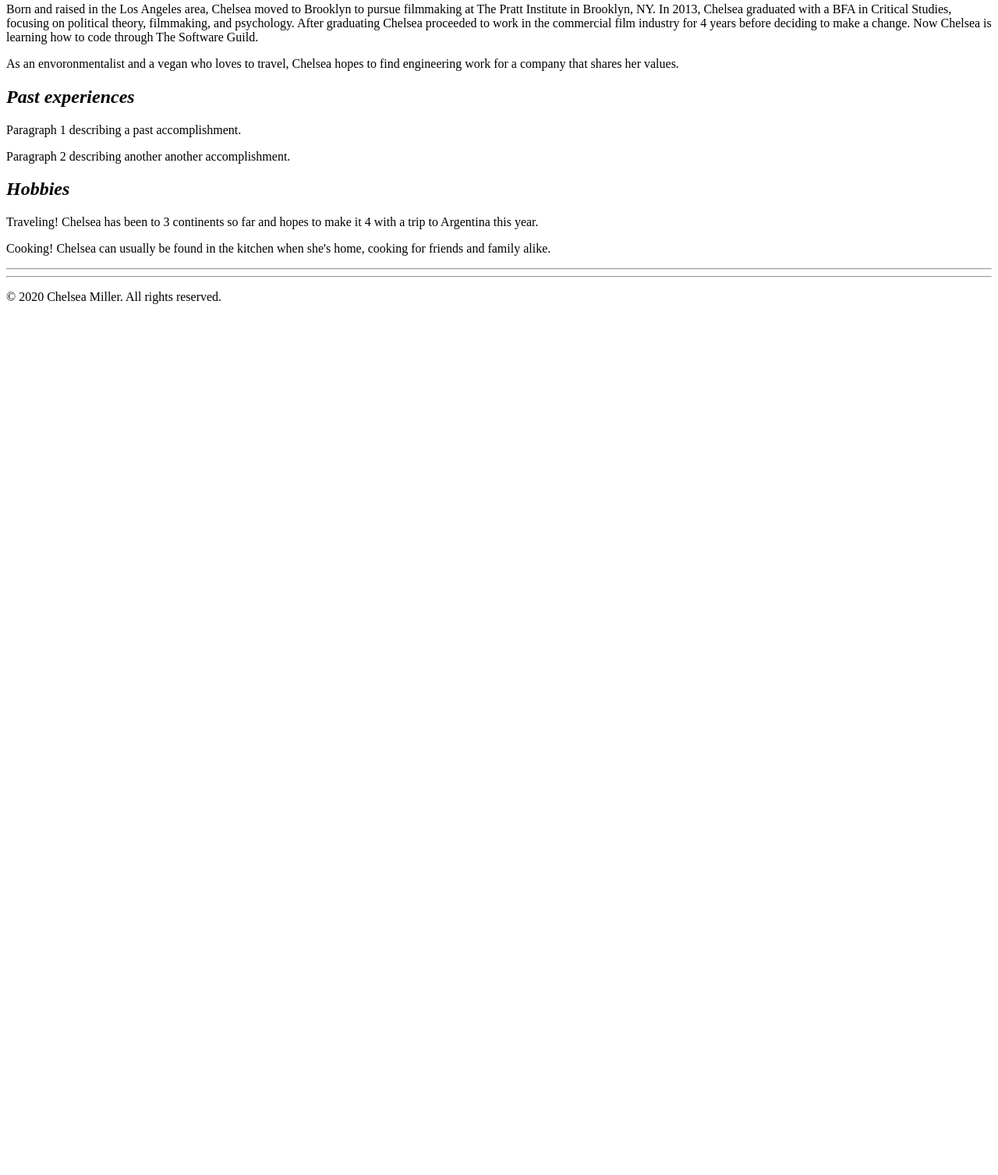
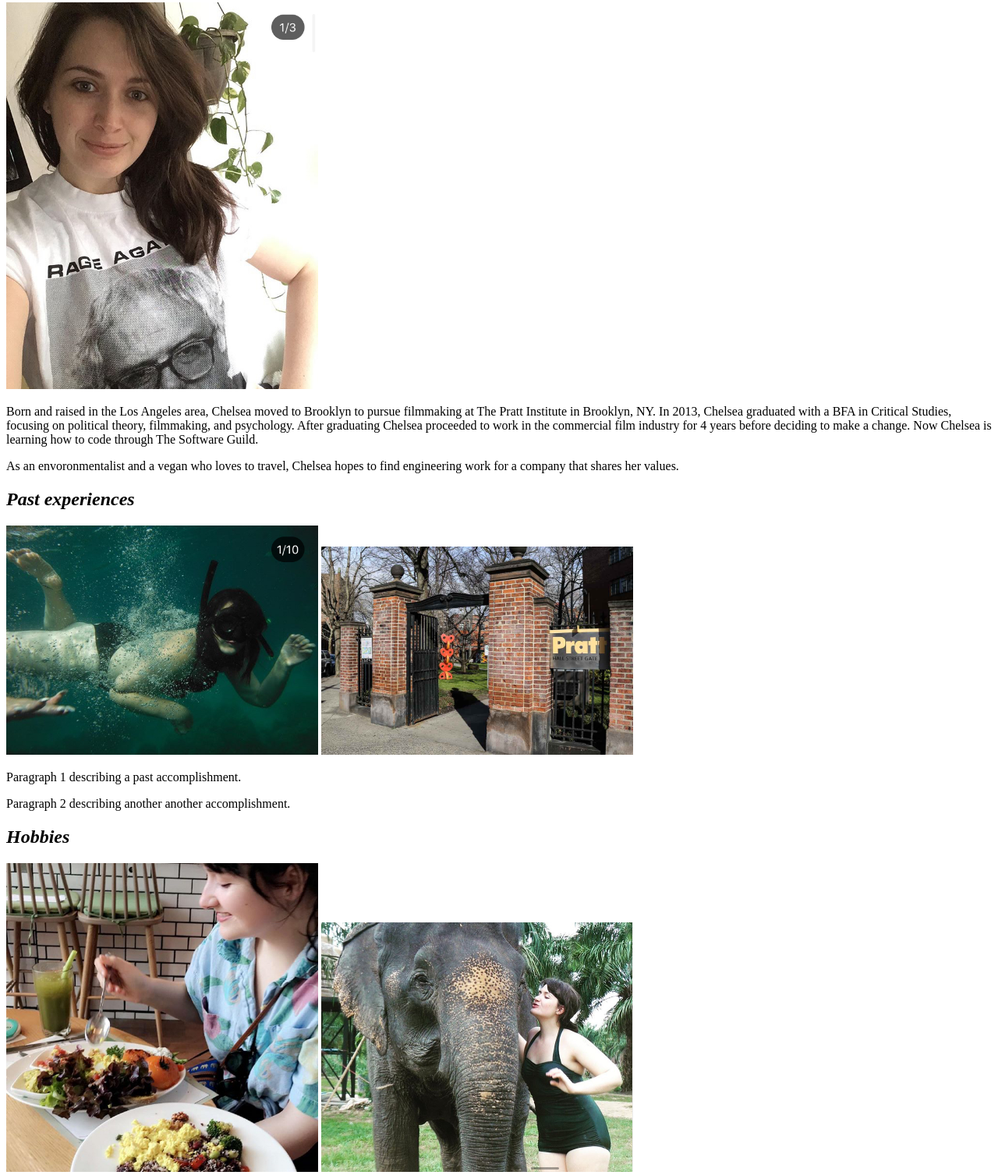
Before and after one commit to Chel0cean/portfolio, a plain HTML site: page index.html in a window 1280 px wide. Shown: the part 300-1807 px from the top of the page at 78% size. Before the commit the page ends 800 px from the top, so only its background shows below. Drawn offline with Linux system fonts and the light colour scheme.

Commit message:
updates with images

```diff
--- a/index.html
+++ b/index.html
@@ -23,17 +23,22 @@ Most recent revision:
     <section>
     <article id="about-me">
       <h2> <em>About Me</em></h2>
+       <img src="images/me.jpeg" alt="Portrait of Chelsea Miller" style= "width: 400px;" />
     <p> Born and raised in the Los Angeles area, Chelsea moved to Brooklyn to pursue filmmaking at The Pratt Institute in Brooklyn, NY. In 2013, Chelsea graduated with a BFA in Critical Studies, focusing on political theory, filmmaking, and psychology.
     After graduating Chelsea proceeded to work in the commercial film industry for 4 years before deciding to make a change. Now Chelsea is learning how to code through The Software Guild.</p>
     <p> As an envoronmentalist and a vegan who loves to travel, Chelsea hopes to find engineering work for a company that shares her values.</p>
   </article>
       <article id="past-experiences">
     <h2> <em>Past experiences</em></h2>
+     <img src="images/Snorkeling.jpeg" alt="Snorkeling off the coast of Koh Phi Phi Thailand " style= "width: 400px;" />
+      <img src="images/Pratt.jpg" alt="Pratt Institute, my Alma Mater" style= "width: 400px;" />
     <p> Paragraph 1 describing a past accomplishment. </p>
     <p> Paragraph 2 describing another another accomplishment. </p>
   </article>
   <article id="hobbies">
     <h2> <em>Hobbies </em></h2>
+    <img src="images/Eating.jpeg" alt="me with food" style= "width: 400px;" />
+    <img src="images/Elephant.jpeg" alt="kissing an elephant" style= "width: 400px;" />
     <p> Traveling! Chelsea has been to 3 continents so far and hopes to make it 4 with a trip to Argentina this year. </p>
     <p> Cooking! Chelsea can usually be found in the kitchen when she's home, cooking for friends and family alike.  </p>
   </article>
```
Also changed, not shown: images/Eating.jpeg (added), images/Elephant.jpeg (added), images/Me.jpeg (added), images/Pratt.jpg (added), images/Snorkeling.jpeg (added).
